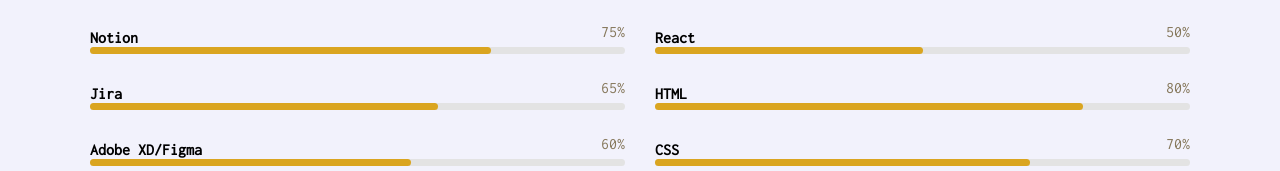
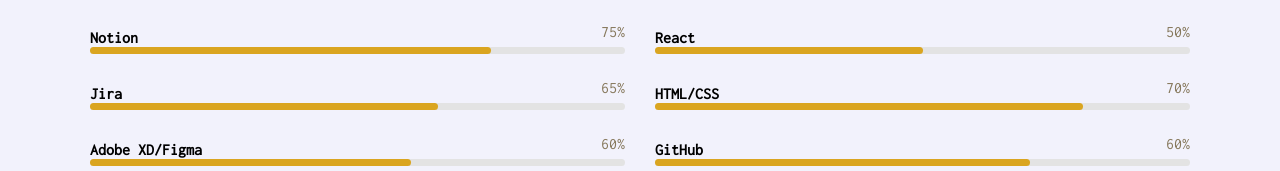
Before and after one commit to stephin007/myportfolio, a React (Create React App) app: page /about in a window 1280 px wide. Shown: the part 781-952 px from the top of the page. Built offline with nearby package versions, Linux system fonts and the light colour scheme.

Commit message:
Changed the Languages known order

```diff
--- a/src/components/About.js
+++ b/src/components/About.js
@@ -145,17 +145,17 @@
                                                 </div>
                                             </div>
                                             <div className="skill-item padd-15">
-                                                <h5>HTML</h5>
+                                                <h5>HTML/CSS</h5>
                                                 <div className="progress">
                                                     <div className="progress-in" style= {{width: "80%"}}></div>
-                                                    <div className="skill-percent">80%</div>
+                                                    <div className="skill-percent">70%</div>
                                                 </div>
                                             </div>
                                             <div className="skill-item padd-15">
-                                                <h5>CSS</h5>
+                                                <h5>GitHub</h5>
                                                 <div className="progress">
                                                     <div className="progress-in" style= {{width: "70%"}}></div>
-                                                    <div className="skill-percent">70%</div>
+                                                    <div className="skill-percent">60%</div>
                                                 </div>
                                             </div>
                                         </div>
```
